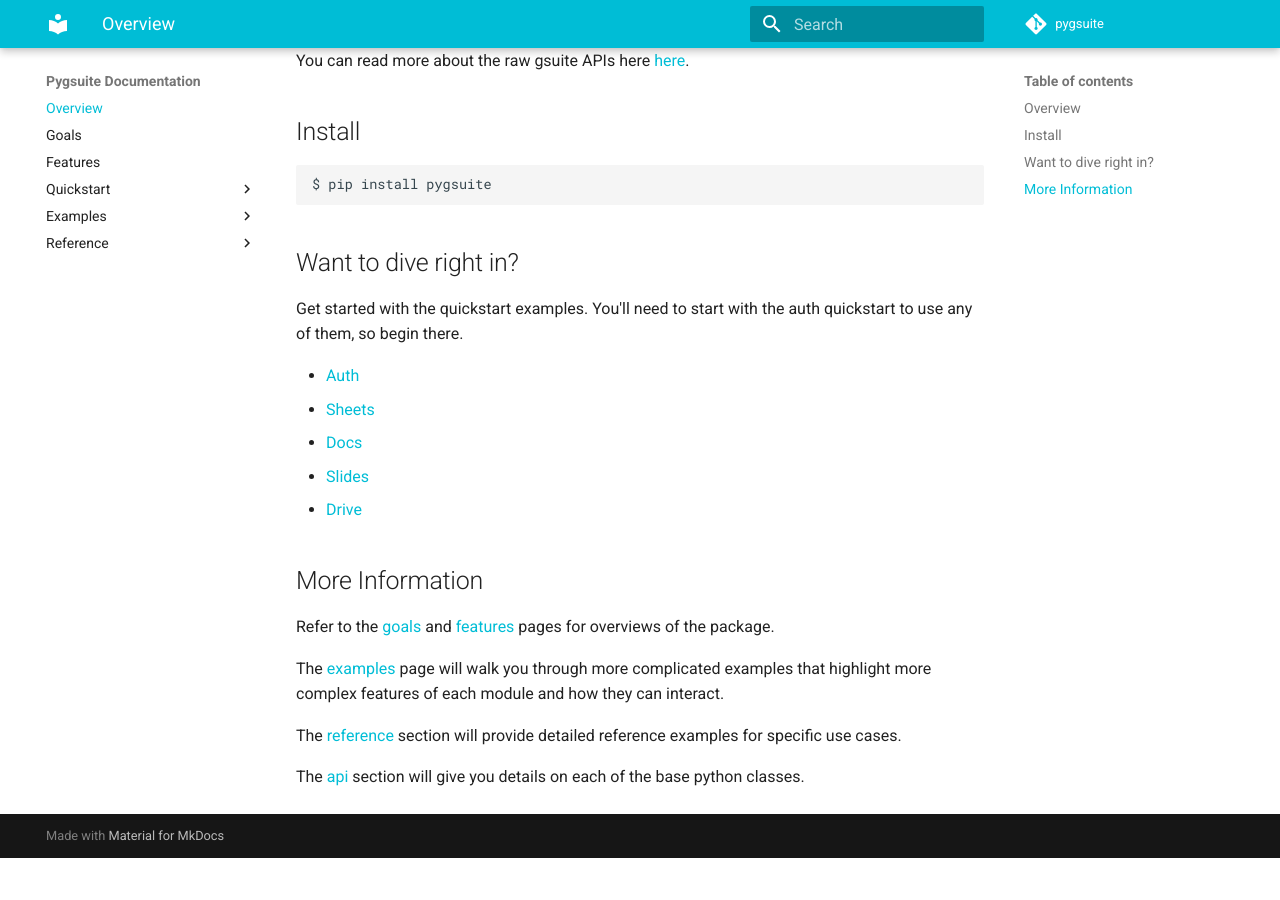
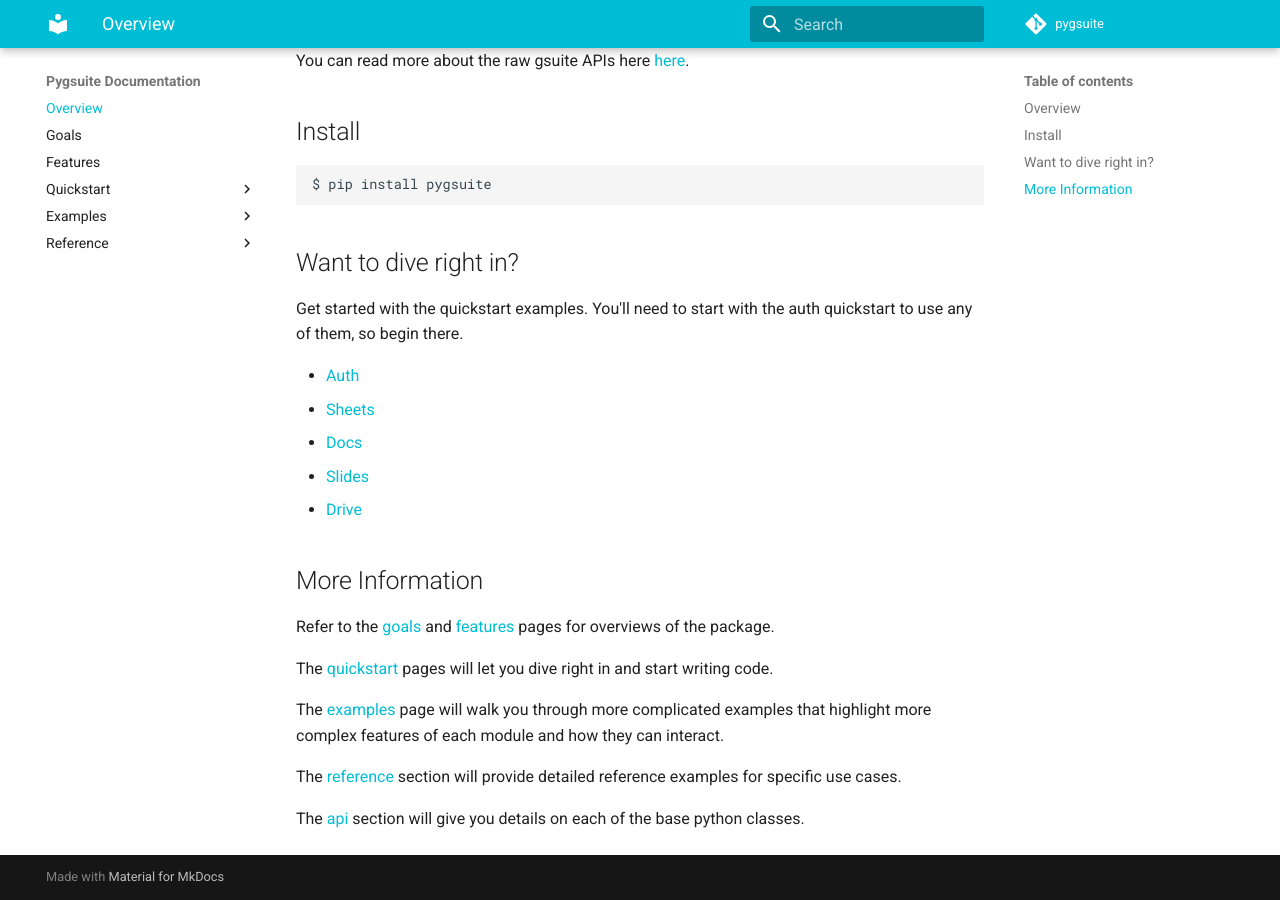
Before and after one commit to pygsuite/pygsuite, an MkDocs documentation site: the page built from docs/index.md, in a window 1280 px wide and 900 px high, scrolled down 592 px. Built offline with MkDocs 1.6.1 and Material for MkDocs 9.7.7, drawn with Linux system fonts in a browser that asks for light colours; comment, search, counter and statistics services are not loaded; old or Windows-style settings are respelled for this version of MkDocs; before the commit the page ends 1450 px from its top, so only the background shows below that.

```diff
--- a/docs/index.md
+++ b/docs/index.md
@@ -42,6 +42,8 @@
 Refer to the [goals](./goals.md) and [features](./features.md) pages
 for overviews of the package.
 
+The [quickstart](./quickstart/auth.md) pages will let you dive right in and start writing code.
+
 The [examples](./examples/examples.md) page will walk you through more complicated
 examples that highlight more complex features of each module
 and how they can interact.
```
